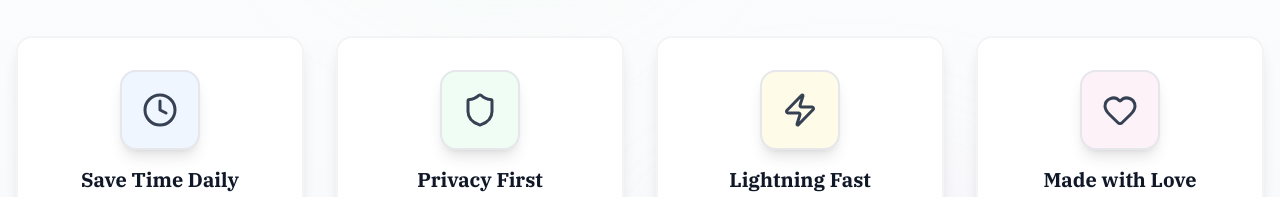
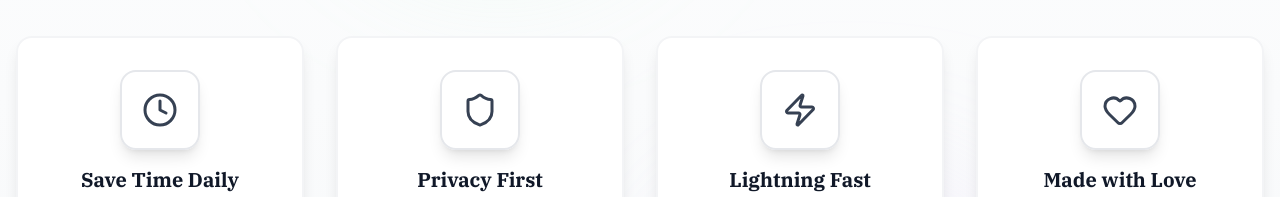
Before and after one commit to LAZY-CODER01/recipe-planner, a React (Vite) app: page / in a window 1280 px wide. Shown: the part 2600-2797 px from the top of the page. Built offline with nearby package versions, Linux system fonts and the light colour scheme; no server answers; a web font is replaced by a local one.

Commit message:
navbar improved

```diff
--- a/src/components/navbar.jsx
+++ b/src/components/navbar.jsx
@@ -47,7 +47,7 @@ const Navbar = () => {
 
   const navLinks = [
     { to: '/', label: 'Home', icon: Home },
-    { to: '/search?q=', label: 'Recipes', icon: Search },
+
     { to: '/meal-planner', label: 'Meal Planner', icon: Calendar },
     { to: '/shopping-list', label: 'Shopping List', icon: ShoppingCart },
     { to: '/favorites', label: 'Favorites', icon: Heart },
--- a/src/pages/LandingPage/HeroSection.jsx
+++ b/src/pages/LandingPage/HeroSection.jsx
@@ -558,11 +558,11 @@ const LandingPage = () => {
 
                       {/* Icon */}
                       <div className={`
-                        relative w-20 h-20 ${feature.bgColor}
+                        relative w-20 h-20
                         rounded-2xl flex items-center justify-center
                         transition-all duration-500 ease-out
                         ${isHovered ? 'scale-110 rotate-6' : 'scale-100 rotate-0'}
-                        shadow-lg ${isHovered ? feature.shadowColor : ''}
+                        shadow-lg ${isHovered ? feature.shadowColor : 'black/10'}
                       `}>
                         <div className={`
                           absolute inset-0 bg-gradient-to-br ${feature.color}
@@ -574,7 +574,7 @@ const LandingPage = () => {
                           size={36}
                           className={`
                             relative z-10 transition-all duration-500
-                            ${isHovered ? 'text-transparent bg-gradient-to-br ' + feature.color + ' bg-clip-text scale-110' : 'text-gray-700'}
+                            ${isHovered ? ' bg-gradient-to-br ' + feature.color + ' bg-clip-text scale-110' : 'text-gray-700'}
                           `}
                           strokeWidth={2}
                         />
```
